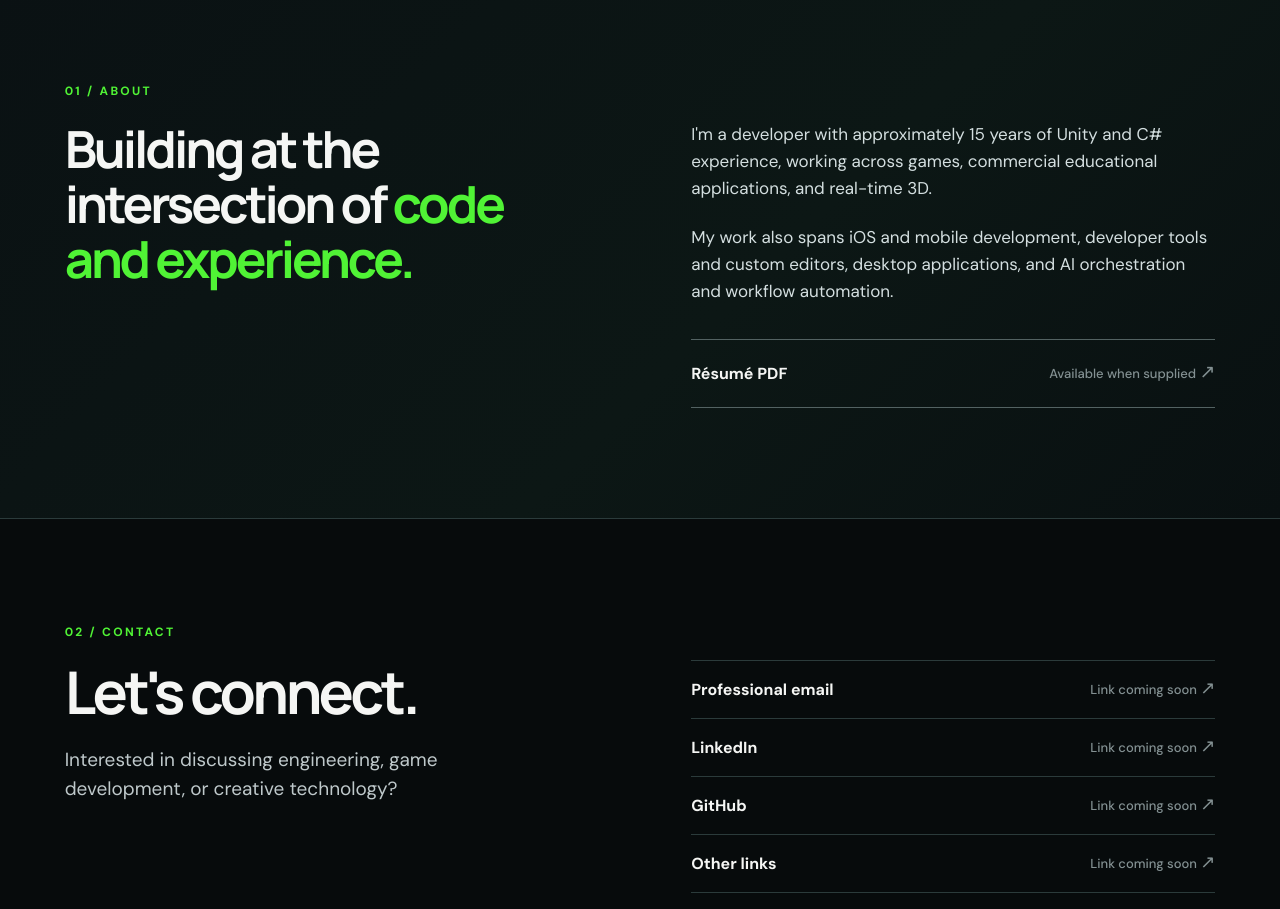
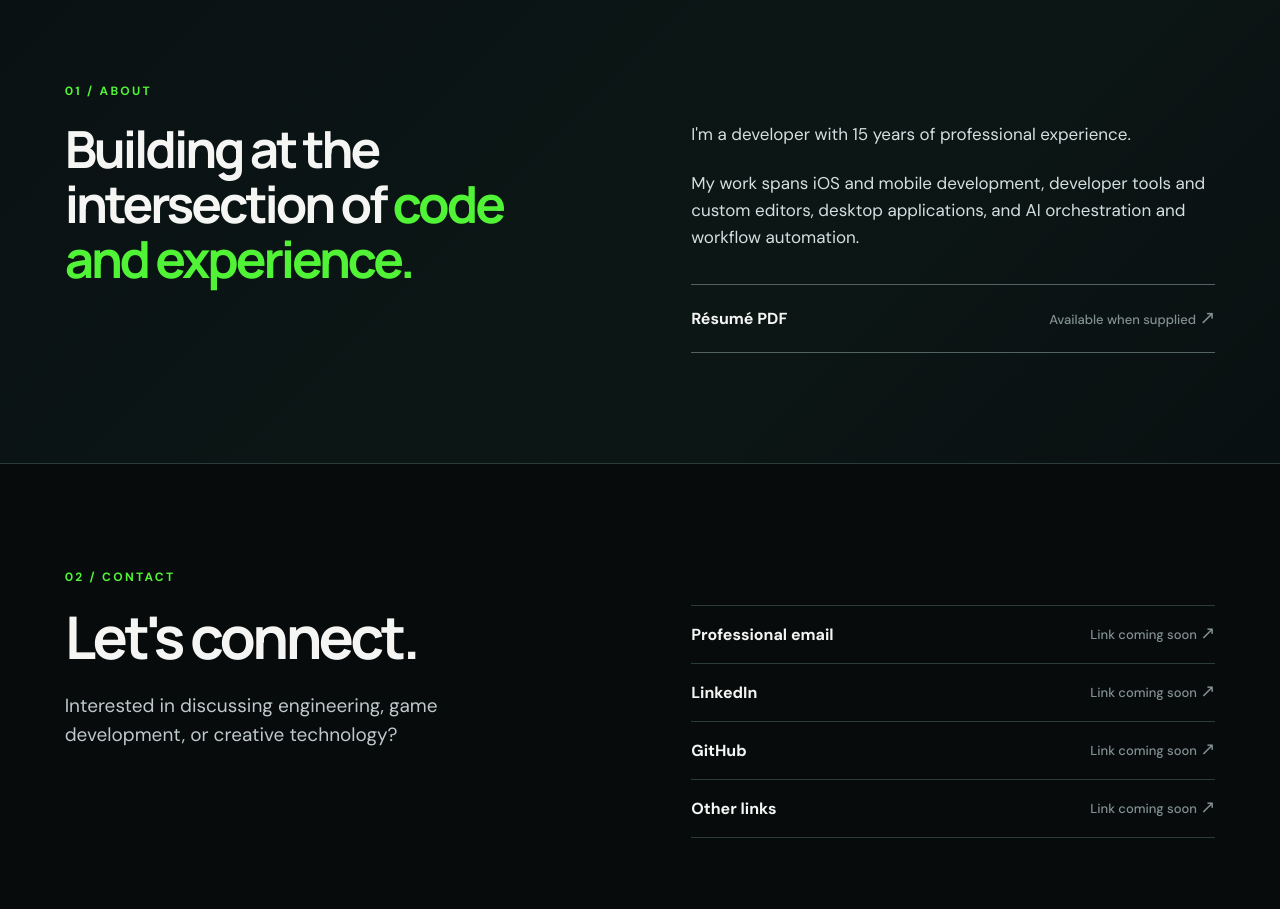
Before and after one commit to freshpolygons/portfolio, a React (Vite) app: page / in a window 1280 px wide. Shown: the part 1580-2489 px from the top of the page. Built offline with nearby package versions, Linux system fonts and the light colour scheme.

Commit message:
Update professional experience copy

```diff
--- a/src/App.tsx
+++ b/src/App.tsx
@@ -95,7 +95,7 @@ function Home() {
         <div className="project-grid featured-grid">{projects.filter((project) => project.featured).map((project) => <ProjectCard key={project.slug} project={project} />)}</div>
         <div className="more-work" id="more-work"><div className="section-heading"><div><p className="eyebrow green-text">Selected Projects</p><h2>More Work</h2></div><p>Frameworks, development environments, and a wider independent game ecosystem.</p></div><div className="project-grid">{projects.filter((project) => !project.featured).map((project) => <ProjectCard key={project.slug} project={project} />)}</div></div>
       </section>
-      <section className="about-section" id="about" aria-labelledby="about-heading"><div className="shell about-grid"><div><p className="eyebrow green-text">01 / About</p><h2 id="about-heading">Building at the intersection of <span>code and experience.</span></h2></div><div className="about-copy"><p>I'm a developer with approximately 15 years of Unity and C# experience, working across games, commercial educational applications, and real-time 3D.</p><p>My work also spans iOS and mobile development, developer tools and custom editors, desktop applications, and AI orchestration and workflow automation.</p>{profile.resumeUrl ? <a className="resume-placeholder" href={profile.resumeUrl} download><span>Download Résumé</span><span>PDF <ArrowIcon diagonal /></span></a> : <div className="resume-placeholder"><span>Résumé PDF</span><span>Available when supplied <ArrowIcon diagonal /></span></div>}</div></div></section>
+      <section className="about-section" id="about" aria-labelledby="about-heading"><div className="shell about-grid"><div><p className="eyebrow green-text">01 / About</p><h2 id="about-heading">Building at the intersection of <span>code and experience.</span></h2></div><div className="about-copy"><p>I'm a developer with 15 years of professional experience.</p><p>My work spans iOS and mobile development, developer tools and custom editors, desktop applications, and AI orchestration and workflow automation.</p>{profile.resumeUrl ? <a className="resume-placeholder" href={profile.resumeUrl} download><span>Download Résumé</span><span>PDF <ArrowIcon diagonal /></span></a> : <div className="resume-placeholder"><span>Résumé PDF</span><span>Available when supplied <ArrowIcon diagonal /></span></div>}</div></div></section>
       <section className="contact-section shell" id="contact" aria-labelledby="contact-heading"><p className="eyebrow green-text">02 / Contact</p><div className="contact-grid"><div><h2 id="contact-heading">Let's connect.</h2><p>Interested in discussing engineering, game development, or creative technology?</p></div><div className="contact-links" aria-label="Professional links">{profile.contact.map((item) => item.url ? <a key={item.label} href={item.url} target={item.url.startsWith('mailto:') ? undefined : '_blank'} rel={item.url.startsWith('mailto:') ? undefined : 'noopener noreferrer'}><span>{item.label}</span><span><ArrowIcon diagonal /></span></a> : <div key={item.label}><span>{item.label}</span><span className="muted">Link coming soon <ArrowIcon diagonal /></span></div>)}</div></div></section>
     </main>
   </>
```
